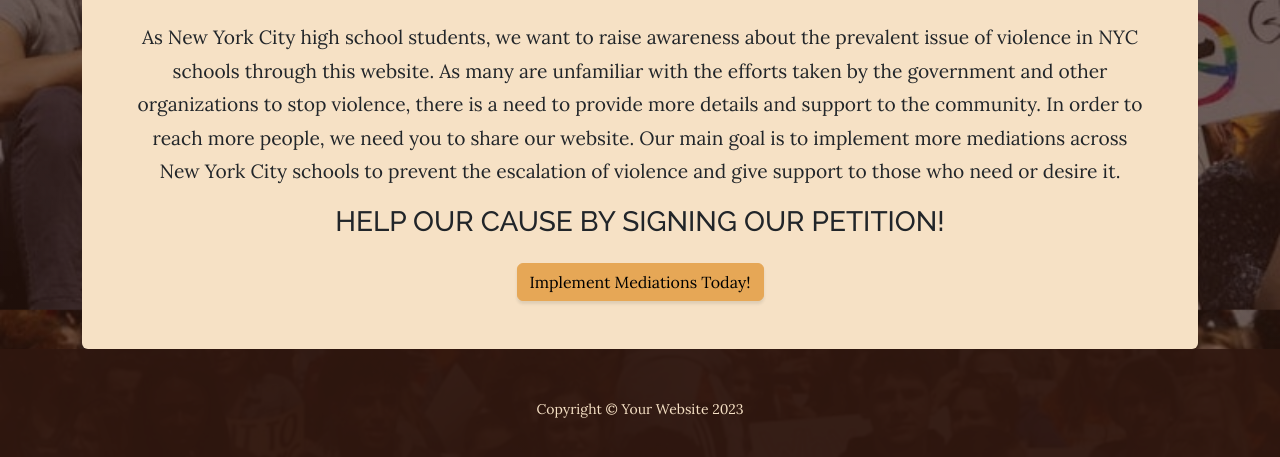
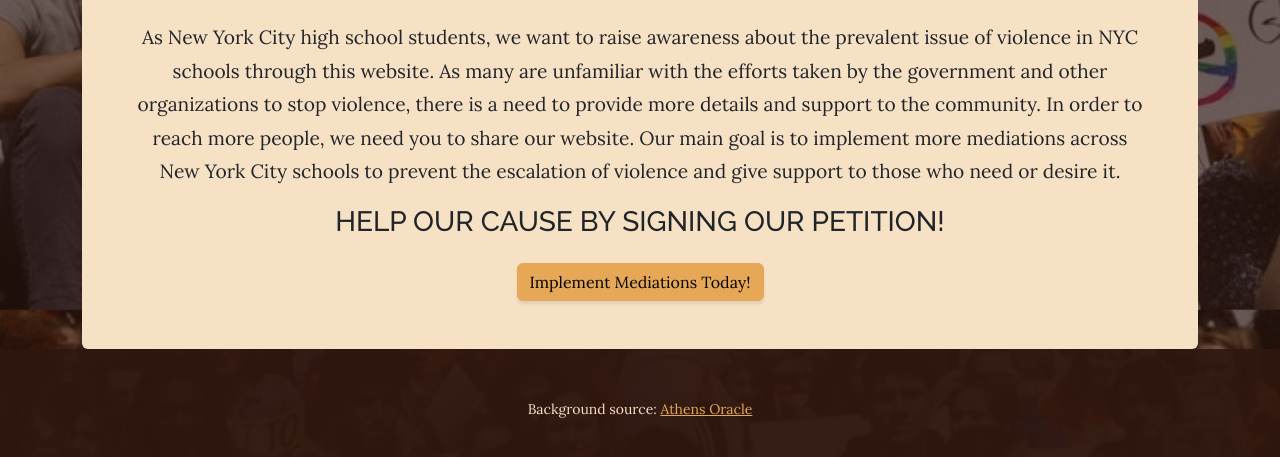
Before and after one commit to violence-prevention/QOL-Violence-in-schools, a plain HTML site: page about-us.html in a window 1280 px wide. Shown: the part 543-1000 px from the top of the page. Drawn offline with nearby package versions, Linux system fonts and the light colour scheme.

Commit message:
change footer

```diff
--- a/about-us.html
+++ b/about-us.html
@@ -129,7 +129,7 @@
             </div>
         </section> -->
         <footer class="footer text-faded text-center py-5">
-            <div class="container"><p class="m-0 small">Copyright &copy; Your Website 2023</p></div>
+            <div class="container"><p class="m-0 small">Background source: <a href="https://athensoracle.com/wp-content/uploads/2025/10/4.jpg">Athens Oracle</a></p></div>
         </footer>
         <!-- Bootstrap core JS-->
         <script src="https://cdn.jsdelivr.net/npm/bootstrap@5.2.3/dist/js/bootstrap.bundle.min.js"></script>
```
Also changed, not shown: index.html (+1 -1 lines), research.html (+1 -1 lines), resources.html (+1 -1 lines).
